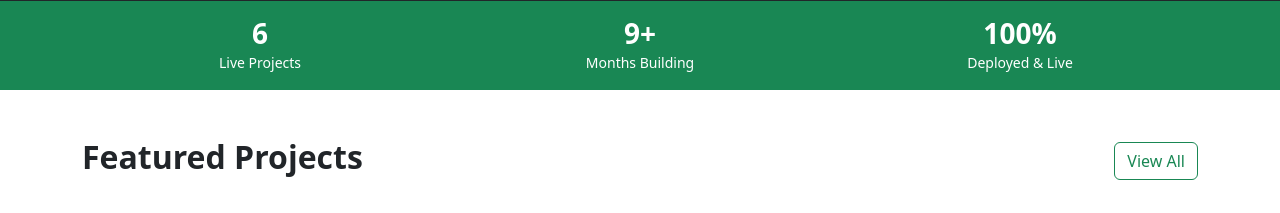
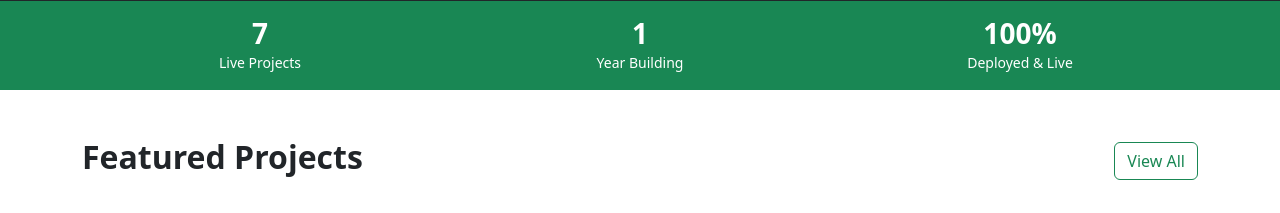
Before and after one commit to jemrich18/Portfolio, a Django app: template portfolio_app/templates/portfolio_app/home.html in a window 1280 px wide. Shown: the part 557-770 px from the top of the page. Run offline with Django 5.2, Linux system fonts and the light colour scheme; the template is opened without the code that fills it, so the values that code supplies are empty; parts of the project's set-up code (start-up, migrations or seed data) failed here and were passed over.

Commit message:
Changed projects and time coding

```diff
--- a/portfolio_app/templates/portfolio_app/home.html
+++ b/portfolio_app/templates/portfolio_app/home.html
@@ -27,12 +27,12 @@
     <div class="container">
         <div class="row text-center">
             <div class="col-4">
-                <h3 class="fw-bold mb-0">6</h3>
+                <h3 class="fw-bold mb-0">7</h3>
                 <small>Live Projects</small>
             </div>
             <div class="col-4">
-                <h3 class="fw-bold mb-0">9+</h3>
-                <small>Months Building</small>
+                <h3 class="fw-bold mb-0">1</h3>
+                <small>Year Building</small>
             </div>
             <div class="col-4">
                 <h3 class="fw-bold mb-0">100%</h3>
```
